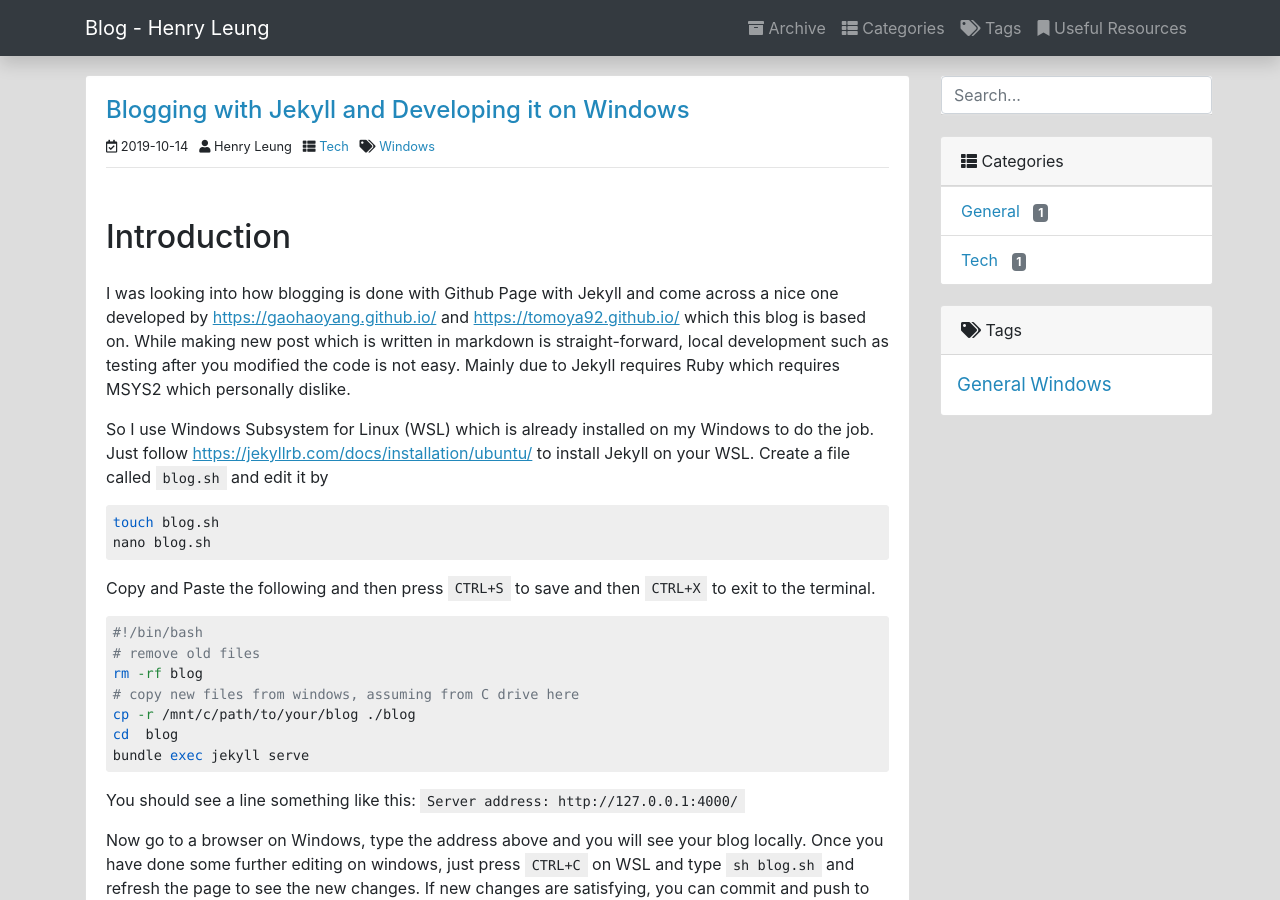
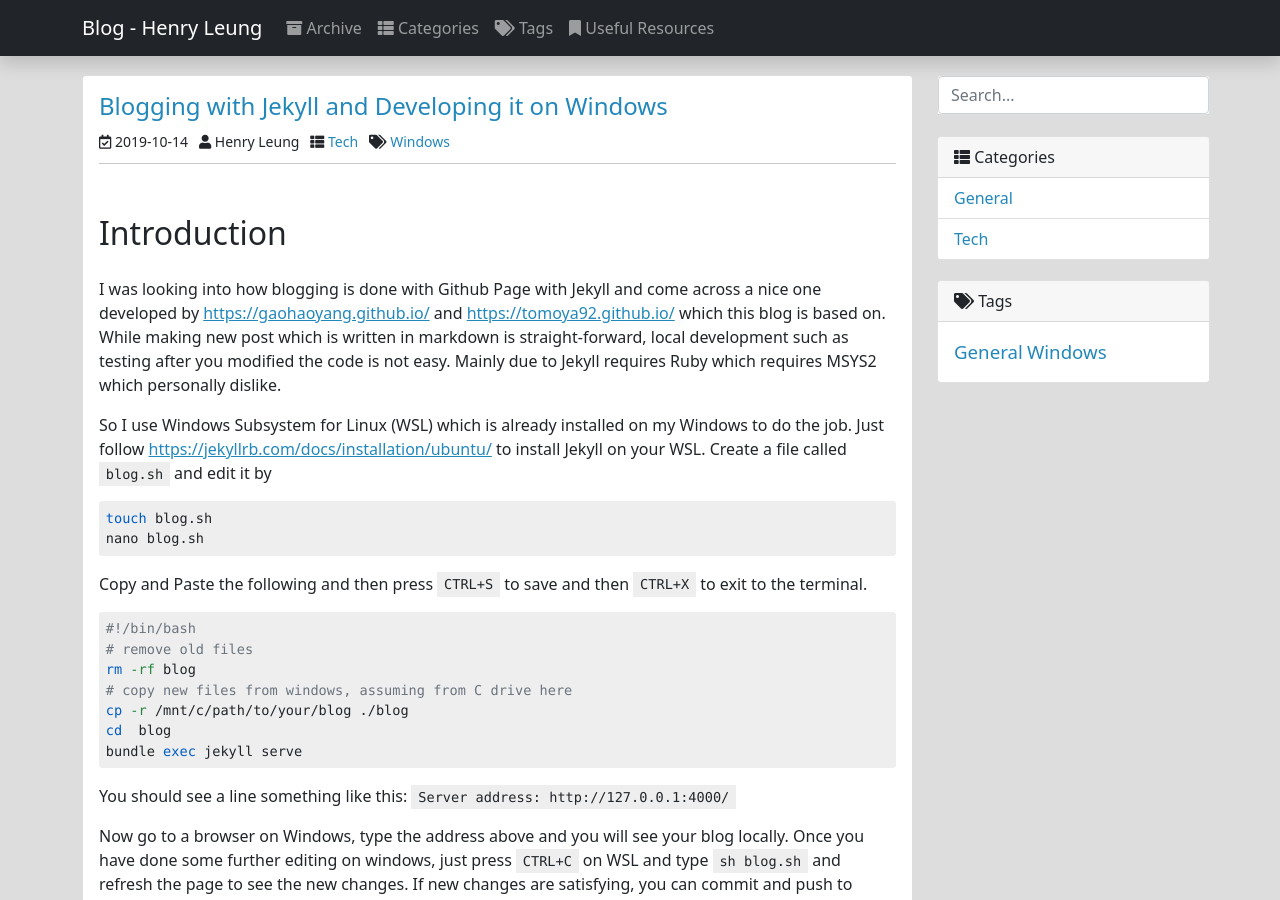
Before and after one commit to henrysky/blog, a Jekyll site: the page built from index.html, in a window 1280 px wide and 900 px high. Built offline with Jekyll 4.4.1, drawn with Linux system fonts in a browser that asks for light colours; nearby versions of some CDN libraries; the list of posts is cut into pages by our own code.

Commit message:
update bootstrap css and js

```diff
--- a/_layouts/default.html
+++ b/_layouts/default.html
@@ -6,12 +6,16 @@
     <meta http-equiv="X-UA-Compatible" content="IE=edge">
     <meta name="viewport" content="width=device-width, initial-scale=1">
     {% seo %}
-    <link rel="stylesheet"  href="https://use.fontawesome.com/releases/v5.13.0/css/all.css" integrity="sha384-Bfad6CLCknfcloXFOyFnlgtENryhrpZCe29RTifKEixXQZ38WheV+i/6YWSzkz3V" crossorigin="anonymous">
-    <link rel="stylesheet" href="https://stackpath.bootstrapcdn.com/bootstrap/4.5.0/css/bootstrap.min.css" integrity="sha384-9aIt2nRpC12Uk9gS9baDl411NQApFmC26EwAOH8WgZl5MYYxFfc+NcPb1dKGj7Sk" crossorigin="anonymous">
+    <!-- <link rel="stylesheet"  href="https://use.fontawesome.com/releases/v5.13.0/css/all.css" integrity="sha384-Bfad6CLCknfcloXFOyFnlgtENryhrpZCe29RTifKEixXQZ38WheV+i/6YWSzkz3V" crossorigin="anonymous">
+    <link rel="stylesheet" href="https://stackpath.bootstrapcdn.com/bootstrap/4.5.0/css/bootstrap.min.css" integrity="sha384-9aIt2nRpC12Uk9gS9baDl411NQApFmC26EwAOH8WgZl5MYYxFfc+NcPb1dKGj7Sk" crossorigin="anonymous"> -->
+    <link rel="stylesheet"  href="https://use.fontawesome.com/releases/v5.15.3/css/all.css" crossorigin="anonymous">
+    <link href="https://cdn.jsdelivr.net/npm/bootstrap@5.0.2/dist/css/bootstrap.min.css" rel="stylesheet" integrity="sha384-EVSTQN3/azprG1Anm3QDgpJLIm9Nao0Yz1ztcQTwFspd3yD65VohhpuuCOmLASjC" crossorigin="anonymous">
     <link href="{{ '/css/main.css' | prepend: site.baseurl }}" rel="stylesheet">
-    <script src="https://cdn.jsdelivr.net/gh/cferdinandi/smooth-scroll@16/dist/smooth-scroll.polyfills.min.js"></script>
-    <script src="https://ajax.googleapis.com/ajax/libs/jquery/3.5.1/jquery.min.js"></script>
-    <script src="https://stackpath.bootstrapcdn.com/bootstrap/4.5.0/js/bootstrap.min.js" integrity="sha384-OgVRvuATP1z7JjHLkuOU7Xw704+h835Lr+6QL9UvYjZE3Ipu6Tp75j7Bh/kR0JKI" crossorigin="anonymous"></script>
+    <!-- <script src="https://cdn.jsdelivr.net/gh/cferdinandi/smooth-scroll@16/dist/smooth-scroll.polyfills.min.js"></script> -->
+    <!-- <script src="https://ajax.googleapis.com/ajax/libs/jquery/3.5.1/jquery.min.js"></script> -->
+    <!-- <script src="https://stackpath.bootstrapcdn.com/bootstrap/4.5.0/js/bootstrap.min.js" integrity="sha384-OgVRvuATP1z7JjHLkuOU7Xw704+h835Lr+6QL9UvYjZE3Ipu6Tp75j7Bh/kR0JKI" crossorigin="anonymous"></script> -->
+    <script src="https://code.jquery.com/jquery-3.6.0.slim.min.js" integrity="sha256-u7e5khyithlIdTpu22PHhENmPcRdFiHRjhAuHcs05RI=" crossorigin="anonymous"></script>
+    <script src="https://cdn.jsdelivr.net/npm/bootstrap@5.0.2/dist/js/bootstrap.bundle.min.js" integrity="sha384-MrcW6ZMFYlzcLA8Nl+NtUVF0sA7MsXsP1UyJoMp4YLEuNSfAP+JcXn/tWtIaxVXM" crossorigin="anonymous"></script>
     <script src="{{ '/js/main.js' | prepend: site.baseurl }}"></script>
 
     {% if site.google_analytics_id %}
```
